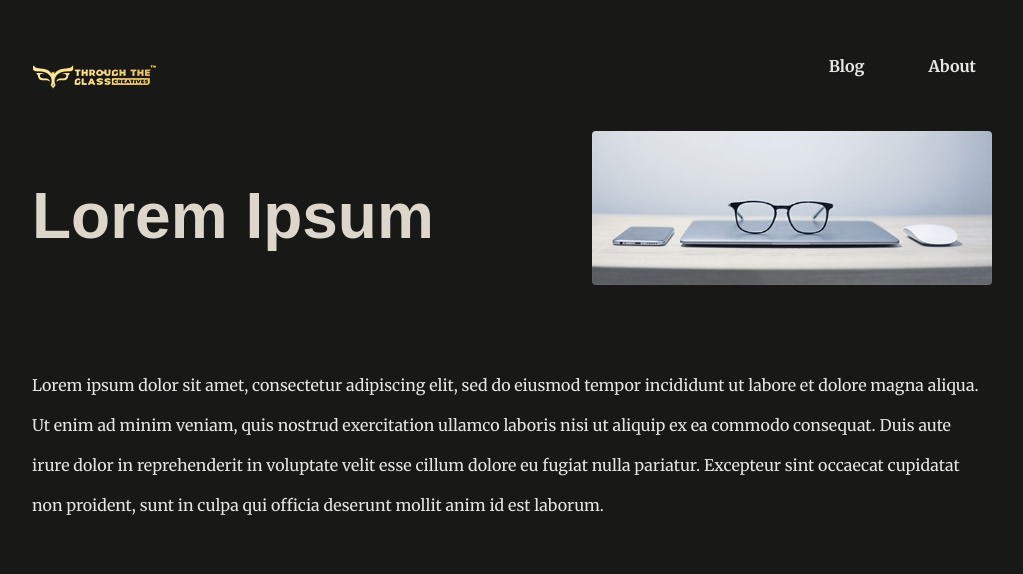
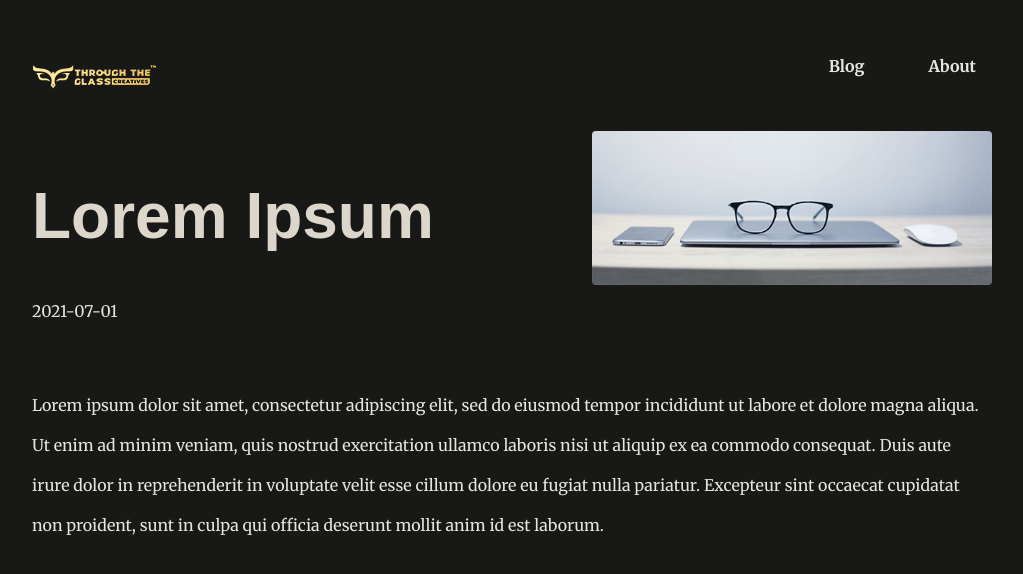
Before and after one commit to Quouou/Blog, a Next.js app: page /news/blog_01 in a window 1280 px wide. Shown: the top 574 px of the page, without its empty margins (128-1151 px from the left). Built offline with nearby package versions, Linux system fonts and the light colour scheme.

Commit message:
bg added - minor fixes

```diff
--- a/app/news/[id]/page.js
+++ b/app/news/[id]/page.js
@@ -15,6 +15,7 @@ export default function NewsDetailPage({ params }){
                 <h1 className={styles.headerTitle}>{blogItem.title}</h1>
                 <img src={`/images/news/${blogItem.image}`} alt={blogItem.slug} />
             </header>
+            <time dateTime={blogItem.date}>{blogItem.date}</time>
             <p className={styles.paragraph}>{blogItem.content}</p>
         </article>
     )
--- a/app/news/page.js
+++ b/app/news/page.js
@@ -3,8 +3,9 @@ import BlogList from "../../components/blog-list";
 import styles from './page.module.css';
 
 export default function NewsPage() {
+
   return (
-    <div id="news">
+    <div>
       <h1>News Page</h1>
       <BlogList blog={DUMMY_BLOG} />
     </div>
```
Also changed, not shown: assets/blog_02.jpg (deleted), public/images/banner-bg.png (added).
